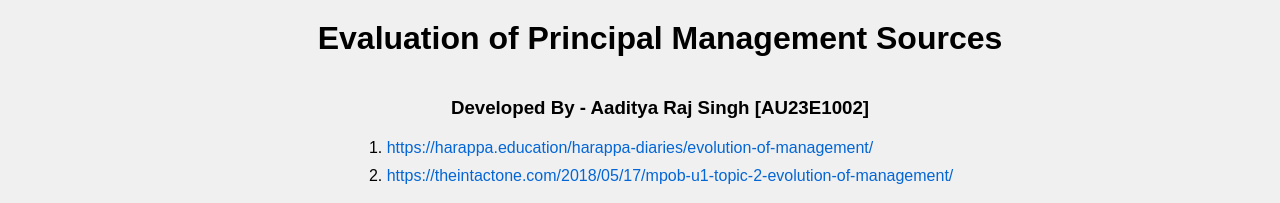
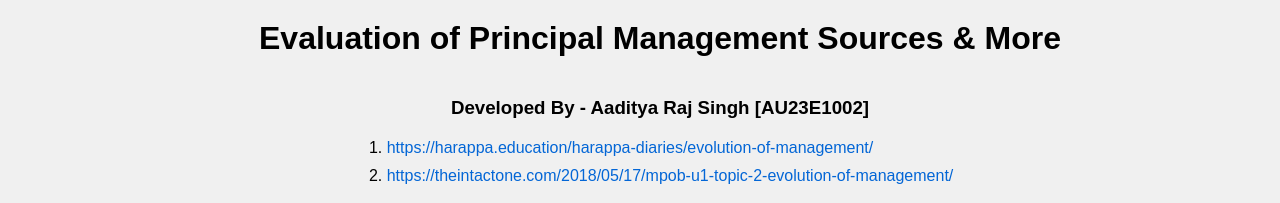
Before and after one commit to rajavat1/EoMP, a plain HTML site: page index.html in a window 1280 px wide. Shown: the top 203 px of the page. Drawn offline with Linux system fonts and the light colour scheme.

Commit message:
Update index.html

```diff
--- a/index.html
+++ b/index.html
@@ -10,7 +10,7 @@
 
 <body>
         <div class="container">
-                <h1> Evaluation of Principal Management Sources</h1></h1>
+                <h1> Evaluation of Principal Management Sources & More</h1></h1>
                 <h3>Developed By - Aaditya Raj Singh [AU23E1002]</h3>
                 <ol>
                         <li><a href="https://harappa.education/harappa-diaries/evolution-of-management/"
```
